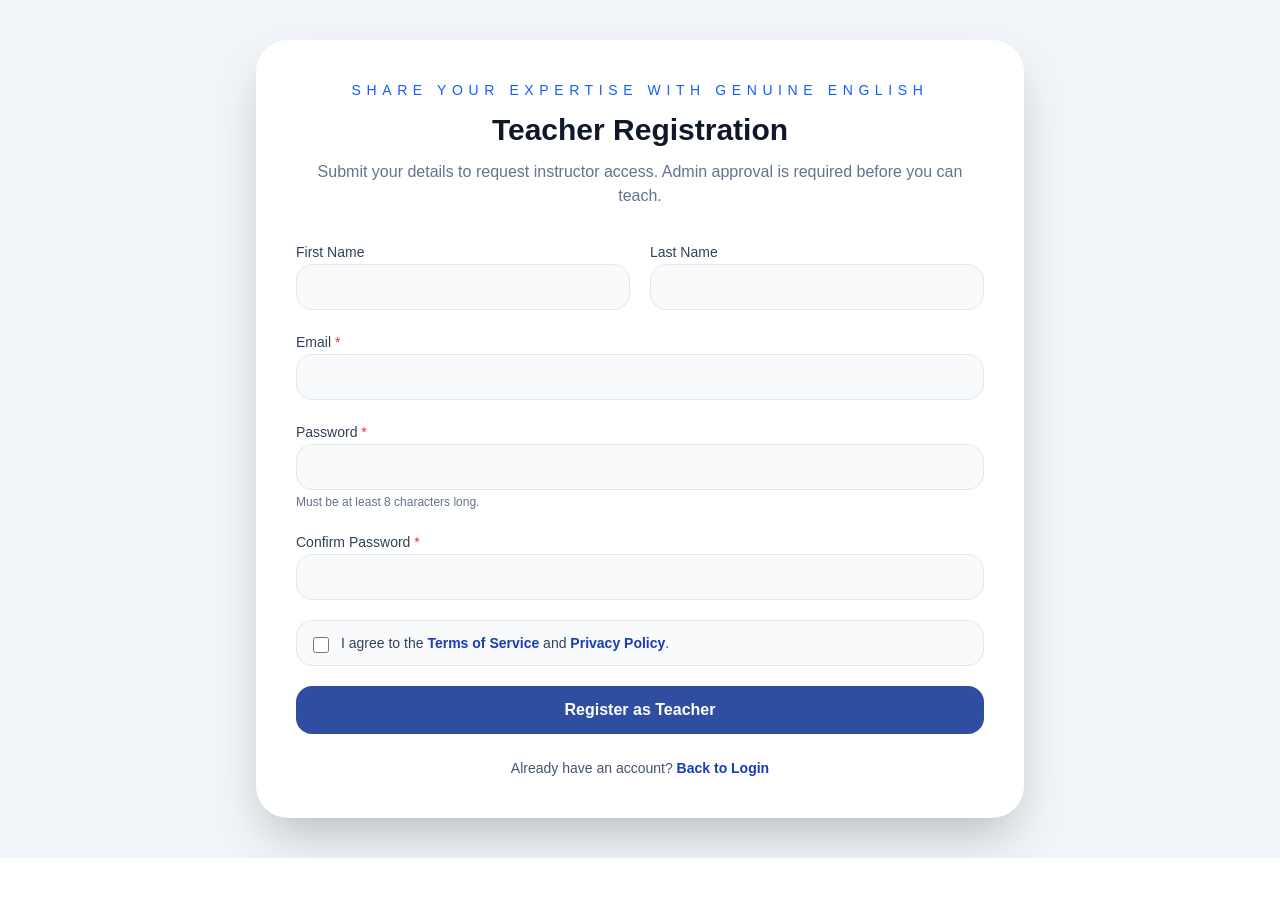
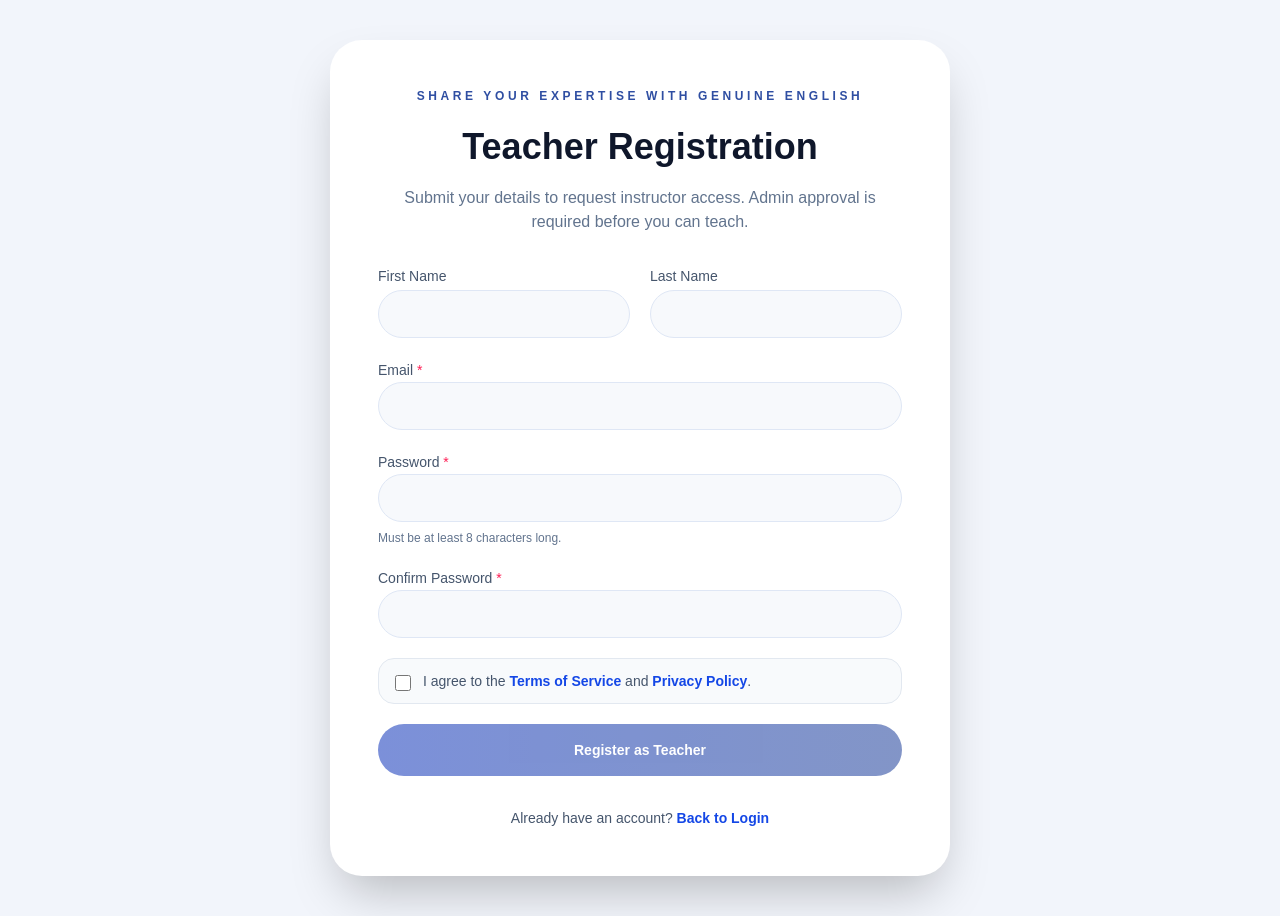
Before and after one commit to ManjithaWeerasooriya/LMS-Frontend, a Next.js app: page /register/teacher in a window 1280 px wide. Before the commit the page ends 858 px from the top, so only its background shows below. Built offline with nearby package versions, Linux system fonts and the light colour scheme.

Commit message:
feat: redesign teacher registration page

```diff
--- a/src/app/register/teacher/page.tsx
+++ b/src/app/register/teacher/page.tsx
@@ -1,18 +1,257 @@
-import { RegistrationForm } from '@/app/register/_components/RegistrationForm';
+'use client';
+
+import Link from 'next/link';
+import { useMemo, useState } from 'react';
+
+import { registerUser, RegisterError, type RegisterPayload } from '@/lib/auth';
+
+type FormValues = {
+  firstName: string;
+  lastName: string;
+  email: string;
+  password: string;
+  confirmPassword: string;
+  acceptedTerms: boolean;
+};
+
+type FieldErrors = Partial<Record<keyof FormValues, string>>;
+
+type FormStatus = {
+  type: 'success' | 'error' | null;
+  message: string;
+  details?: string[];
+};
+
+const initialValues: FormValues = {
+  firstName: '',
+  lastName: '',
+  email: '',
+  password: '',
+  confirmPassword: '',
+  acceptedTerms: false,
+};
 
 export default function TeacherRegistrationPage() {
+  const [values, setValues] = useState<FormValues>(initialValues);
+  const [fieldErrors, setFieldErrors] = useState<FieldErrors>({});
+  const [status, setStatus] = useState<FormStatus>({ type: null, message: '' });
+  const [isSubmitting, setIsSubmitting] = useState(false);
+
+  const updateValue = (field: keyof FormValues) => (event: React.ChangeEvent<HTMLInputElement>) => {
+    const value = field === 'acceptedTerms' ? (event.target as HTMLInputElement).checked : event.target.value;
+    setValues((prev) => ({ ...prev, [field]: value }));
+  };
+
+  const validate = () => {
+    const errors: FieldErrors = {};
+
+    if (!values.email.trim()) {
+      errors.email = 'Email is required.';
+    } else if (!/^[^@\s]+@[^@\s]+\.[^@\s]+$/.test(values.email.trim())) {
+      errors.email = 'Enter a valid email address.';
+    }
+
+    if (!values.password) {
+      errors.password = 'Password is required.';
+    } else if (values.password.length < 8) {
+      errors.password = 'Password must be at least 8 characters long.';
+    }
+
+    if (!values.confirmPassword) {
+      errors.confirmPassword = 'Confirm your password.';
+    } else if (values.confirmPassword !== values.password) {
+      errors.confirmPassword = 'Passwords must match.';
+    }
+
+    if (!values.acceptedTerms) {
+      errors.acceptedTerms = 'Please accept the terms to continue.';
+    }
+
+    setFieldErrors(errors);
+    return Object.keys(errors).length === 0;
+  };
+
+  const handleSubmit = async (event: React.FormEvent<HTMLFormElement>) => {
+    event.preventDefault();
+    if (isSubmitting) return;
+    setStatus({ type: null, message: '' });
+    setFieldErrors({});
+
+    if (!validate()) {
+      return;
+    }
+
+    const payload: RegisterPayload = {
+      email: values.email.trim(),
+      password: values.password,
+      firstName: values.firstName.trim() || undefined,
+      lastName: values.lastName.trim() || undefined,
+      role: 'Teacher',
+    };
+
+    setIsSubmitting(true);
+    try {
+      const response = await registerUser(payload);
+      const backendMessage = response?.message?.trim() || 'Registration request submitted.';
+      setStatus({
+        type: 'success',
+        message: `${backendMessage} Verify your email before logging in.`,
+      });
+      setValues((prev) => ({
+        ...prev,
+        password: '',
+        confirmPassword: '',
+        acceptedTerms: false,
+      }));
+    } catch (error) {
+      if (error instanceof RegisterError) {
+        setStatus({ type: 'error', message: error.message, details: error.details });
+      } else {
+        setStatus({
+          type: 'error',
+          message: 'Unable to complete registration right now. Please try again.',
+        });
+      }
+    } finally {
+      setIsSubmitting(false);
+    }
+  };
+
+  const inputClasses = (hasError?: boolean, pill = true) =>
+    `w-full ${pill ? 'rounded-[999px]' : 'rounded-2xl'} border px-5 text-sm text-slate-900 placeholder:text-slate-400 focus:outline-none focus:ring-2 ${
+      hasError ? 'border-rose-400 bg-rose-50/40 focus:border-rose-500 focus:ring-rose-100' : 'border-[#dfe7f5] bg-[#f7f9fc] focus:border-blue-500 focus:ring-blue-100'
+    }`;
+
+  const isSubmitDisabled = useMemo(() => {
+    if (isSubmitting) return true;
+    if (!values.email.trim() || !values.password || !values.confirmPassword) return true;
+    if (!values.acceptedTerms) return true;
+    return false;
+  }, [isSubmitting, values]);
+
   return (
-    <div className="min-h-screen bg-slate-100 px-4 py-10">
-      <div className="mx-auto flex max-w-5xl justify-center">
-        <RegistrationForm
-          role="Teacher"
-          title="Teacher Registration"
-          subtitle="Share your expertise with Genuine English"
-          description="Submit your details to request instructor access. Admin approval is required before you can teach."
-          successInstruction="Verify your email and wait for admin approval before logging in."
-          submitLabel="Register as Teacher"
-        />
+    <main className="min-h-screen bg-[#f2f5fb] px-4 py-10">
+      <div className="mx-auto max-w-[620px] rounded-[32px] bg-white p-12 shadow-2xl">
+        <header className="text-center">
+          <p className="text-xs font-semibold uppercase tracking-[0.3em] text-[#2f4ea2]">Share your expertise with Genuine English</p>
+          <h1 className="mt-4 text-[36px] font-semibold text-slate-900">Teacher Registration</h1>
+          <p className="mt-3 text-base text-slate-500">Submit your details to request instructor access. Admin approval is required before you can teach.</p>
+        </header>
+
+        {status.type === 'success' ? (
+          <div className="mt-8 rounded-2xl border border-emerald-200 bg-emerald-50 px-4 py-3 text-sm text-emerald-800">
+            <p className="font-semibold">{status.message}</p>
+          </div>
+        ) : null}
+
+        {status.type === 'error' ? (
+          <div className="mt-8 rounded-2xl border border-rose-200 bg-rose-50 px-4 py-3 text-sm text-rose-700">
+            <p className="font-semibold">{status.message}</p>
+            {status.details?.length ? (
+              <ul className="mt-2 list-disc space-y-1 pl-5 text-xs">
+                {status.details.map((detail) => (
+                  <li key={detail}>{detail}</li>
+                ))}
+              </ul>
+            ) : null}
+          </div>
+        ) : null}
+
+        <form className="mt-8 space-y-5" onSubmit={handleSubmit} noValidate>
+          <div className="grid gap-5 sm:grid-cols-2">
+            <label className="text-sm font-medium text-slate-600">
+              First Name
+              <input type="text" value={values.firstName} onChange={updateValue('firstName')} disabled={isSubmitting} className={`${inputClasses()} mt-1 h-12`} />
+            </label>
+            <label className="text-sm font-medium text-slate-600">
+              Last Name
+              <input type="text" value={values.lastName} onChange={updateValue('lastName')} disabled={isSubmitting} className={`${inputClasses()} mt-1 h-12`} />
+            </label>
+          </div>
+
+          <div className="space-y-2">
+            <label className="text-sm font-medium text-slate-600">
+              Email <span className="text-rose-500">*</span>
+            </label>
+            <input
+              type="email"
+              value={values.email}
+              onChange={updateValue('email')}
+              disabled={isSubmitting}
+              className={`${inputClasses(fieldErrors.email)} h-12`}
+            />
+            {fieldErrors.email ? <p className="text-xs text-rose-600">{fieldErrors.email}</p> : null}
+          </div>
+
+          <div className="space-y-2">
+            <label className="text-sm font-medium text-slate-600">
+              Password <span className="text-rose-500">*</span>
+            </label>
+            <input
+              type="password"
+              value={values.password}
+              onChange={updateValue('password')}
+              disabled={isSubmitting}
+              className={`${inputClasses(fieldErrors.password)} h-12`}
+            />
+            <p className="text-xs text-slate-500">Must be at least 8 characters long.</p>
+            {fieldErrors.password ? <p className="text-xs text-rose-600">{fieldErrors.password}</p> : null}
+          </div>
+
+          <div className="space-y-2">
+            <label className="text-sm font-medium text-slate-600">
+              Confirm Password <span className="text-rose-500">*</span>
+            </label>
+            <input
+              type="password"
+              value={values.confirmPassword}
+              onChange={updateValue('confirmPassword')}
+              disabled={isSubmitting}
+              className={`${inputClasses(fieldErrors.confirmPassword)} h-12`}
+            />
+            {fieldErrors.confirmPassword ? <p className="text-xs text-rose-600">{fieldErrors.confirmPassword}</p> : null}
+          </div>
+
+          <div className="rounded-2xl border border-slate-200 bg-slate-50 px-4 py-3 text-sm text-slate-600">
+            <label className="flex items-start gap-3">
+              <input
+                type="checkbox"
+                checked={values.acceptedTerms}
+                onChange={updateValue('acceptedTerms')}
+                disabled={isSubmitting}
+                className="mt-1 h-4 w-4 rounded border-slate-300 text-blue-600 focus:ring-blue-500"
+              />
+              <span>
+                I agree to the{' '}
+                <a href="/terms" className="font-semibold text-blue-700 underline-offset-2 hover:underline">
+                  Terms of Service
+                </a>{' '}
+                and{' '}
+                <a href="/privacy" className="font-semibold text-blue-700 underline-offset-2 hover:underline">
+                  Privacy Policy
+                </a>
+                .
+              </span>
+            </label>
+            {fieldErrors.acceptedTerms ? <p className="mt-2 text-xs text-rose-600">{fieldErrors.acceptedTerms}</p> : null}
+          </div>
+
+          <button
+            type="submit"
+            disabled={isSubmitDisabled}
+            className="h-[52px] w-full rounded-[999px] bg-gradient-to-r from-[#2446c0] to-[#2f4ea2] text-sm font-semibold text-white transition hover:brightness-95 disabled:cursor-not-allowed disabled:opacity-60"
+          >
+            {isSubmitting ? 'Submitting...' : 'Register as Teacher'}
+          </button>
+        </form>
+
+        <p className="mt-8 text-center text-sm text-slate-600">
+          Already have an account?{' '}
+          <Link href="/login" className="font-semibold text-blue-700 hover:underline">
+            Back to Login
+          </Link>
+        </p>
       </div>
-    </div>
+    </main>
   );
 }
--- a/src/components/auth/LoginForm.tsx
+++ b/src/components/auth/LoginForm.tsx
@@ -140,10 +140,10 @@ export function LoginForm() {
             Register as Student
           </Link>
           <Link
-            href="/register/instructor"
+            href="/register/teacher"
             className="rounded-2xl border border-blue-200 px-4 py-3 text-sm font-semibold text-blue-900 transition hover:border-blue-400 hover:bg-blue-50"
           >
-            Register as Instructor
+            Register as Teacher
           </Link>
         </div>
       </div>
```
